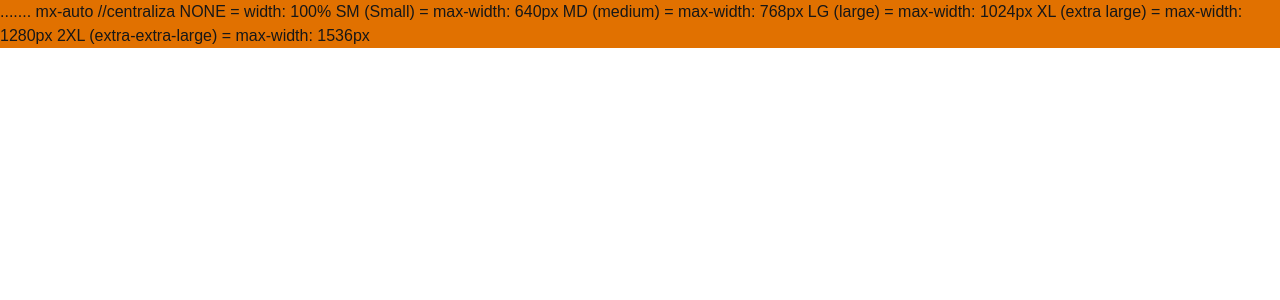
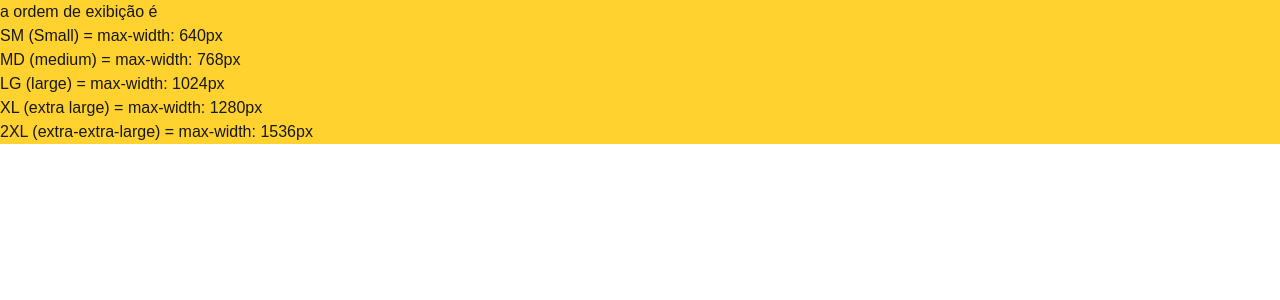
Before and after one commit to 2011Alexandrealvarenga/react-responsive-feature, a Next.js app: page / in a window 1280 px wide. Shown: the top 300 px of the page. Built offline with nearby package versions, Linux system fonts and the light colour scheme.

Commit message:
show content according size

```diff
--- /dev/null
+++ b/src/app/features/responsivite.tsx
@@ -0,0 +1,16 @@
+export const Responsivite = () =>{
+  return(
+    <>
+      <div className="container mx-auto">
+        <div className="bg-blue-500 sm:bg-red-500 md:bg-blue-200 lg:bg-amber-300">
+          <p>a ordem de exibição é</p>
+          <p>SM (Small) = max-width: 640px</p>
+          <p>MD (medium) = max-width: 768px</p>
+          <p>LG (large) = max-width: 1024px</p>
+          <p>XL (extra large) = max-width: 1280px</p>
+          <p>2XL (extra-extra-large) = max-width: 1536px</p>
+        </div>
+      </div>
+    </>
+  )
+}
--- a/src/app/page.tsx
+++ b/src/app/page.tsx
@@ -1,7 +1,13 @@
 import { Container } from "./features/container";
+import { Responsivite } from "./features/responsivite";
+
 
 export default function Home() {
   return (
-   <Container />
+    <>
+      <Responsivite />
+    </>
+
+
   );
 }
```
Also changed, not shown: 1 other file (tests, documents, lock files or other folders).
